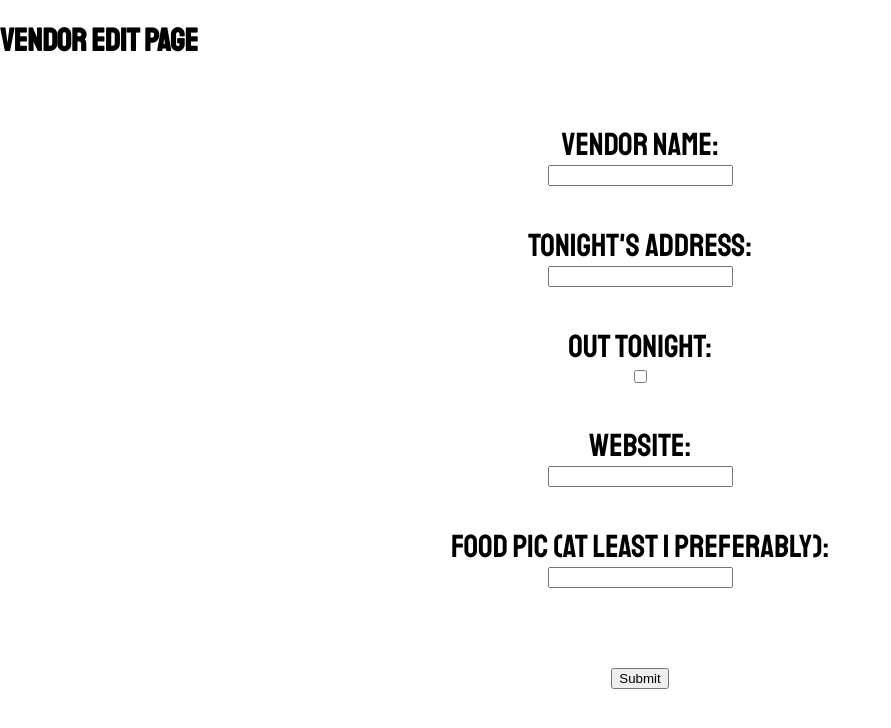
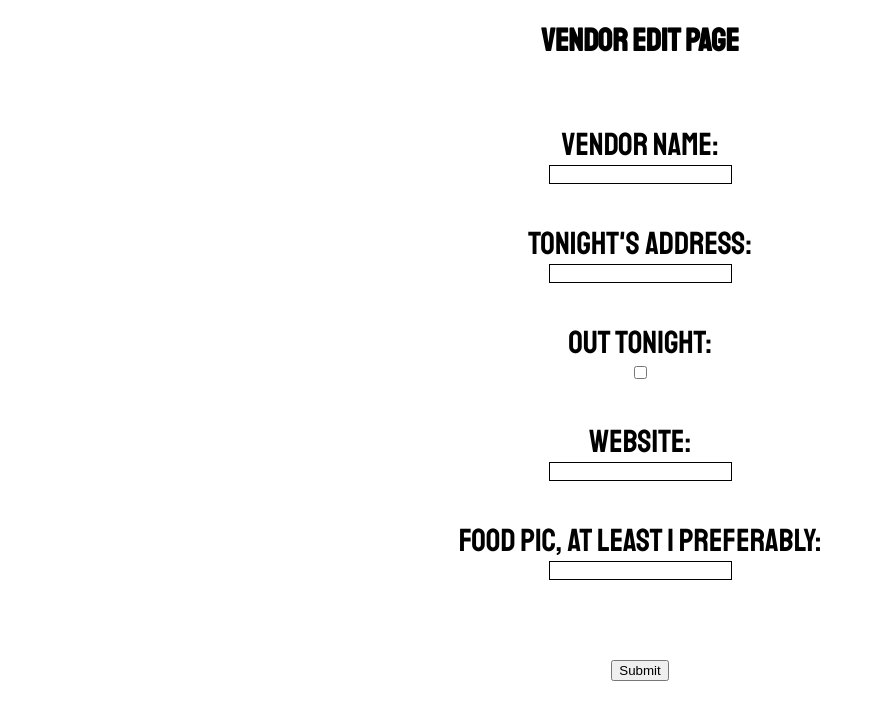
Before and after one commit to msiller455/GreenSpot, a React (Create React App) app: page /users/1/edit in a window 1280 px wide. Shown: the top 728 px of the page, without its empty margins (0-891 px from the left). Built offline with nearby package versions, Linux system fonts and the light colour scheme; no server answers; a web font is replaced by a local one.

Commit message:
brent: update on edit and show page info

```diff
--- a/src/App.js
+++ b/src/App.js
@@ -13,6 +13,7 @@ import './NavBar/NavBar.css'
 import './Footer/Footer.css'
 import './SearchBar/SearchBar.css'
 import './OAuth/OAuth.css'
+import './EditPage/EditPage.css'
 import VendorList from './VendorList/VendorList'
 import './VendorList/VendorList.css'
 import VendorProfile from './VendorProfile/VendorProfile'
--- a/src/EditPage/EditPage.css
+++ b/src/EditPage/EditPage.css
@@ -0,0 +1,11 @@
+.edit-page-input{
+    border: 1px solid #000;
+}
+
+.vendor-edit-header {
+    text-align: center;
+}
+
+.vendor-edit-submit{
+
+}
--- a/src/EditPage/EditPage.js
+++ b/src/EditPage/EditPage.js
@@ -22,15 +22,15 @@ class EditPage extends Component {
         console.log(this.props)
         return (
             <div>
-                <h1>Vendor Edit Page</h1>
+                <h1 className="vendor-edit-header">Vendor Edit Page</h1>
                 <form className="forms" onSubmit={(e) => this.vendorUpdate(e)}>
-                    Vendor Name: <input onChange={(e) => this.handleInput(e)} type="text" name="vendorName"/><br/>
-                    Tonight's address: <input onChange={(e) => this.handleInput(e)} type="text" name="location"/><br/>
-                    Out tonight: <input onChange={(e) => this.handleInput(e)} type="checkbox" name="outTonight"/><br/>
-                    Website: <input onChange={(e) => this.handleInput(e)} type="text" name="website"/><br/>
-                    Food Pic (At least 1 preferably): <input onChange={(e) => this.handleInput(e)} type="text" name="image"/><br/>
+                    Vendor Name: <input className="edit-page-input" onChange={(e) => this.handleInput(e)} type="text" name="vendorName"/><br/>
+                    Tonight's address: <input className="edit-page-input" onChange={(e) => this.handleInput(e)} type="text" name="location"/><br/>
+                    Out tonight: <input className="edit-page-input" onChange={(e) => this.handleInput(e)} type="checkbox" name="outTonight"/><br/>
+                    Website: <input className="edit-page-input" onChange={(e) => this.handleInput(e)} type="text" name="website"/><br/>
+                    Food Pic, At least 1 preferably: <input className="edit-page-input" onChange={(e) => this.handleInput(e)} type="text" name="image"/><br/>
                     <br/>
-                    <input type="Submit"/>
+                    <input className="vendor-edit-submit" type="Submit"/>
                 </form>
             </div>
         )
--- a/src/VendorProfile/VendorProfile.css
+++ b/src/VendorProfile/VendorProfile.css
@@ -1,21 +1,33 @@
 .vendor-show-name {
     text-align: center;
-    margin-top: 4rem;
+    margin-top: 2rem;
 }
-
 .vendor-show-review {
     text-align: center;
 }
-
 .vendor-show-logo {
     margin-top: .7rem;
     margin-left: 1rem;
     padding: .5rem;
 }
 
-.vendor-img-bio-flex {
-    display: flex;
+.vendor-location {
+    text-align: center;
+}
 
+.edit-show-btn {
+    margin-top: 2.5rem;
+    margin-left:7.8rem;
+    width: 8rem;
+    height: 3rem;
+    border: 0rem solid #000;
+    border-radius: .3rem;
+    font-size: 1rem;
+    padding: 1rem;
+    background-color: #50AD55;
+    color: #fff;
+    font-family: 'Staatliches', cursive;
+    outline: none;
 }
 
 .user-reviews {
--- a/src/VendorProfile/VendorProfile.js
+++ b/src/VendorProfile/VendorProfile.js
@@ -1,7 +1,6 @@
 import React, { Component } from 'react';
 import NavBar from '../NavBar/NavBar'
 import Footer from '../Footer/Footer'
-import Carousel from 'nuka-carousel';
 import axios from 'axios';
 import {withRouter} from 'react-router-dom'
 
@@ -56,17 +55,12 @@ class VendorProfile extends Component {
         return (
             <div className="show-container">
                 <NavBar/><br></br>
+                <button class="edit-show-btn" onClick={this.routeChange} vendorUpdate={this.vendorUpdate} >Edit Profile</button>
                 <h1 className="vendor-show-name">{this.state.vendor.vendorName}</h1>
-                <button onClick={this.routeChange} vendorUpdate={this.vendorUpdate} >Edit Profile</button>
                 <div className="vendor-img-bio-flex">
-                    <img className="vendor-show-logo" src="{this.state.image}" height="120rem"></img>
-                    <h3 className="vendor-bio">{this.state.vendor.location}</h3>
+                    <h3 className="vendor-location">{this.state.vendor.location}</h3>
                 </div>
-                    <Carousel>
-                        <img className="cara-img" src="http://7gigzxopz0uiqxo1-zippykid.netdna-ssl.com/wp-content/uploads/2018/05/vegan-hooligans.jpg" />
-                        <img className="cara-img" src="https://images.happycow.net/venues/1024/11/54/hcmp115492_375128.jpeg" />
-                        <img className="cara-img" src="https://static.wixstatic.com/media/afa30d_a284a182491549e0af7dd6b678cd6066~mv2_d_2400_1602_s_2.jpg" />
-                    </Carousel>
+                     <img className="cara-img" src={this.state.vendor.image}/>
                     <h2 className="vendor-show-review">{this.state.vendor.website}</h2>
 
                 <Footer/>
```
